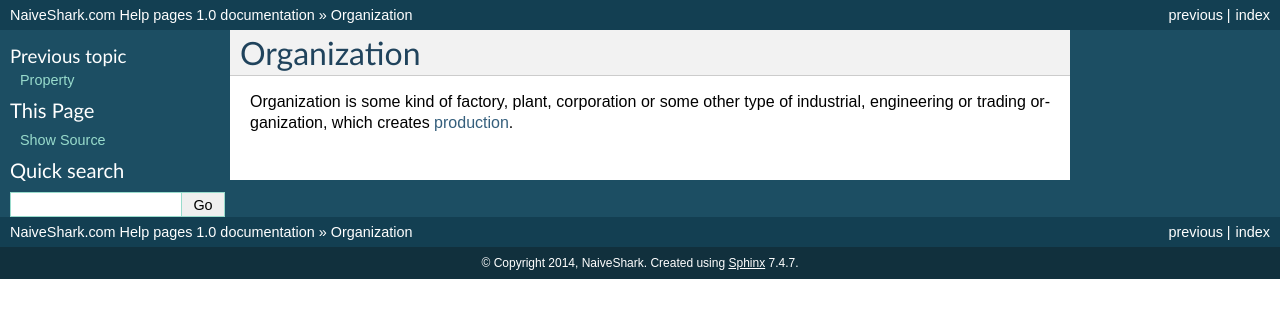
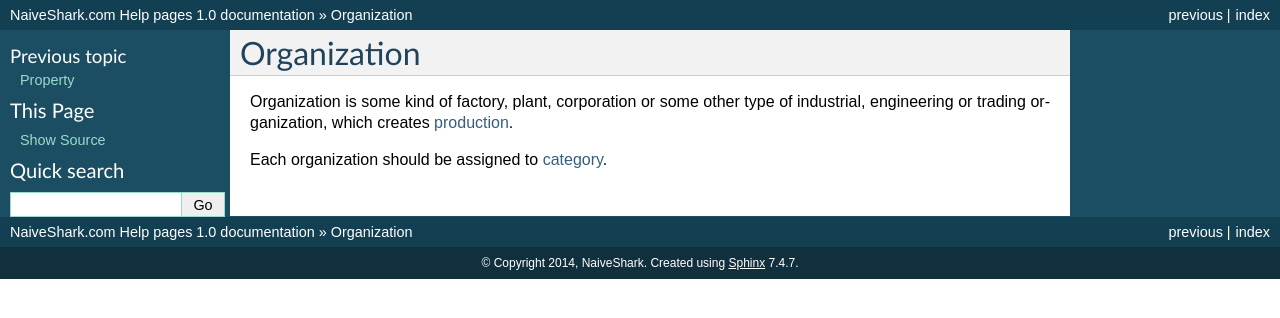
Before and after one commit to NaiveShark/NaiveSharkComDoc, a Sphinx documentation site: the page built from docs/organization.rst, in a window 1280 px wide. Shown: the top 318 px of the page. Built offline with Sphinx 7.4.7, drawn with Linux system fonts in a browser that asks for light colours.

Commit message:
ссылки

```diff
--- a/docs/organization.rst
+++ b/docs/organization.rst
@@ -2,3 +2,5 @@ Organization
 =======
 
 Organization is some kind of factory, plant, corporation or some other type of industrial, engineering or trading organization, which creates :doc:`production</product>`.
+
+Each organization should be assigned to :doc:`category</catalog>`.
--- a/docs/product.rst
+++ b/docs/product.rst
@@ -2,3 +2,5 @@ Product
 =======
 
 Product is a central part of database. Product mean industrial products, product's family, materials and other types of productions.
+
+Each product should be assigned to :doc:`category</catalog>`.
--- a/docs/property.rst
+++ b/docs/property.rst
@@ -1,4 +1,4 @@
 Property
 ========
 
-Property is a portion of information about some product. For example, turbofan engine has 'fan diameter', 'static thrust' and 'bypass ratio' (and much more) properties.
+Property is a portion of information about some :doc:`product</product>`. For example, turbofan engine has 'fan diameter', 'static thrust' and 'bypass ratio' (and much more) properties.
```
